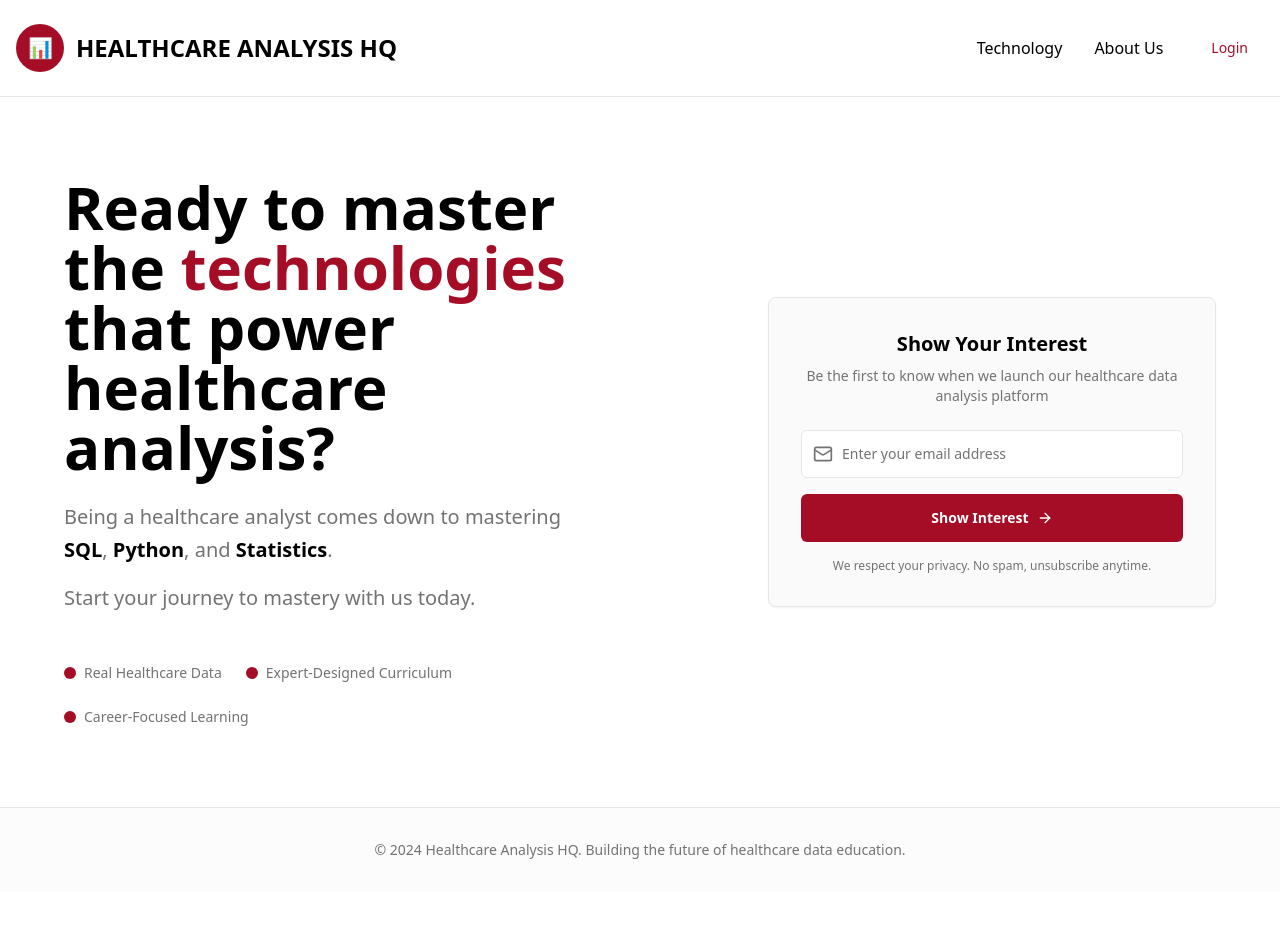
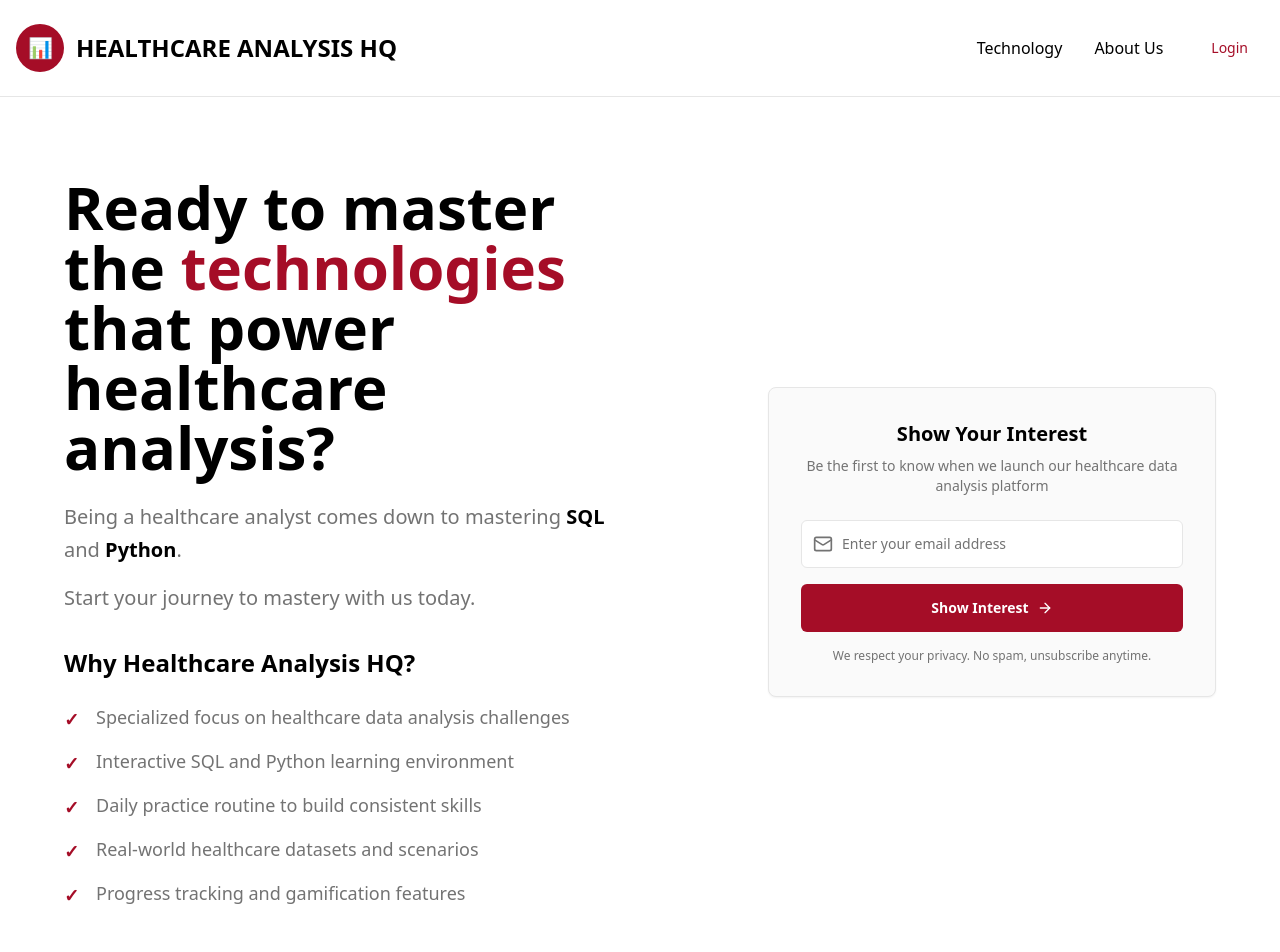
Before and after one commit to Agalyakarthik/curious-signup-page, a React (Vite) app: page / in a window 1280 px wide. Shown: the top 952 px of the page. Before the commit the page ends 892 px from the top, so only its background shows below. Built offline with nearby package versions, Linux system fonts and the light colour scheme.

Commit message:
Remove statistics and list
Remove the mention of "Statistics" from the main heading and update the list of features to match the provided text.

```diff
--- a/src/pages/Index.tsx
+++ b/src/pages/Index.tsx
@@ -20,9 +20,8 @@ const Index = () => {
               <div className="space-y-4 text-xl text-muted-foreground leading-relaxed">
                 <p>
                   Being a healthcare analyst comes down to mastering{" "}
-                  <span className="font-semibold text-foreground">SQL</span>,{" "}
-                  <span className="font-semibold text-foreground">Python</span>, and{" "}
-                  <span className="font-semibold text-foreground">Statistics</span>.
+                  <span className="font-semibold text-foreground">SQL</span> and{" "}
+                  <span className="font-semibold text-foreground">Python</span>.
                 </p>
                 <p>
                   Start your journey to mastery with us today.
@@ -30,19 +29,33 @@ const Index = () => {
               </div>
             </div>
 
-            {/* Trust indicators */}
-            <div className="flex flex-wrap gap-6 pt-4">
-              <div className="flex items-center gap-2">
-                <div className="w-3 h-3 bg-primary rounded-full"></div>
-                <span className="text-sm font-medium text-muted-foreground">Real Healthcare Data</span>
-              </div>
-              <div className="flex items-center gap-2">
-                <div className="w-3 h-3 bg-primary rounded-full"></div>
-                <span className="text-sm font-medium text-muted-foreground">Expert-Designed Curriculum</span>
-              </div>
-              <div className="flex items-center gap-2">
-                <div className="w-3 h-3 bg-primary rounded-full"></div>
-                <span className="text-sm font-medium text-muted-foreground">Career-Focused Learning</span>
+            {/* Why Healthcare Analysis HQ */}
+            <div className="space-y-6">
+              <h3 className="text-2xl font-bold text-foreground">
+                Why Healthcare Analysis HQ?
+              </h3>
+
+              <div className="space-y-4">
+                <div className="flex items-start gap-3">
+                  <div className="w-5 h-5 text-primary font-bold text-lg flex-shrink-0 mt-0.5">✓</div>
+                  <span className="text-lg text-muted-foreground">Specialized focus on healthcare data analysis challenges</span>
+                </div>
+                <div className="flex items-start gap-3">
+                  <div className="w-5 h-5 text-primary font-bold text-lg flex-shrink-0 mt-0.5">✓</div>
+                  <span className="text-lg text-muted-foreground">Interactive SQL and Python learning environment</span>
+                </div>
+                <div className="flex items-start gap-3">
+                  <div className="w-5 h-5 text-primary font-bold text-lg flex-shrink-0 mt-0.5">✓</div>
+                  <span className="text-lg text-muted-foreground">Daily practice routine to build consistent skills</span>
+                </div>
+                <div className="flex items-start gap-3">
+                  <div className="w-5 h-5 text-primary font-bold text-lg flex-shrink-0 mt-0.5">✓</div>
+                  <span className="text-lg text-muted-foreground">Real-world healthcare datasets and scenarios</span>
+                </div>
+                <div className="flex items-start gap-3">
+                  <div className="w-5 h-5 text-primary font-bold text-lg flex-shrink-0 mt-0.5">✓</div>
+                  <span className="text-lg text-muted-foreground">Progress tracking and gamification features</span>
+                </div>
               </div>
             </div>
           </div>
```
